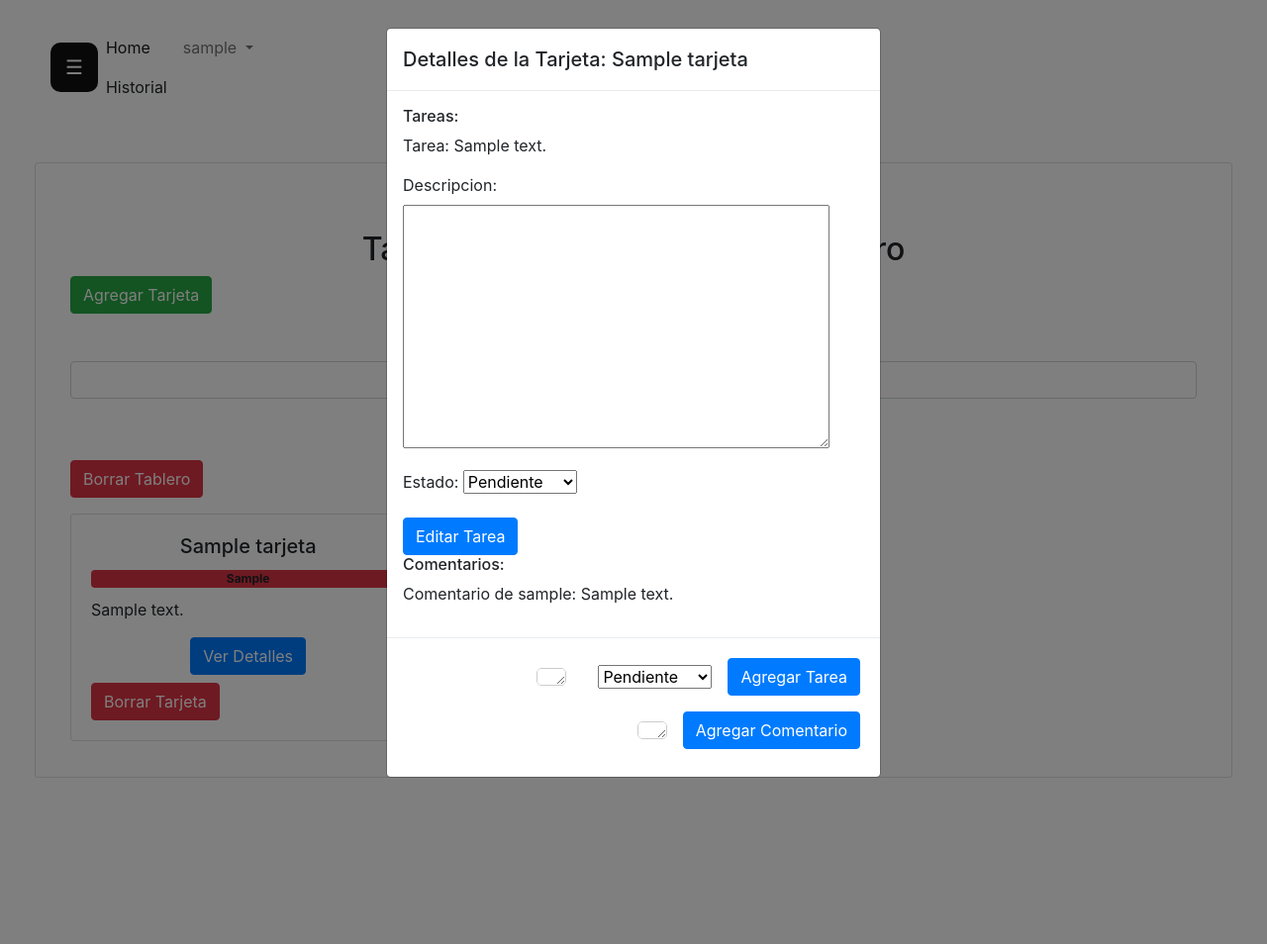
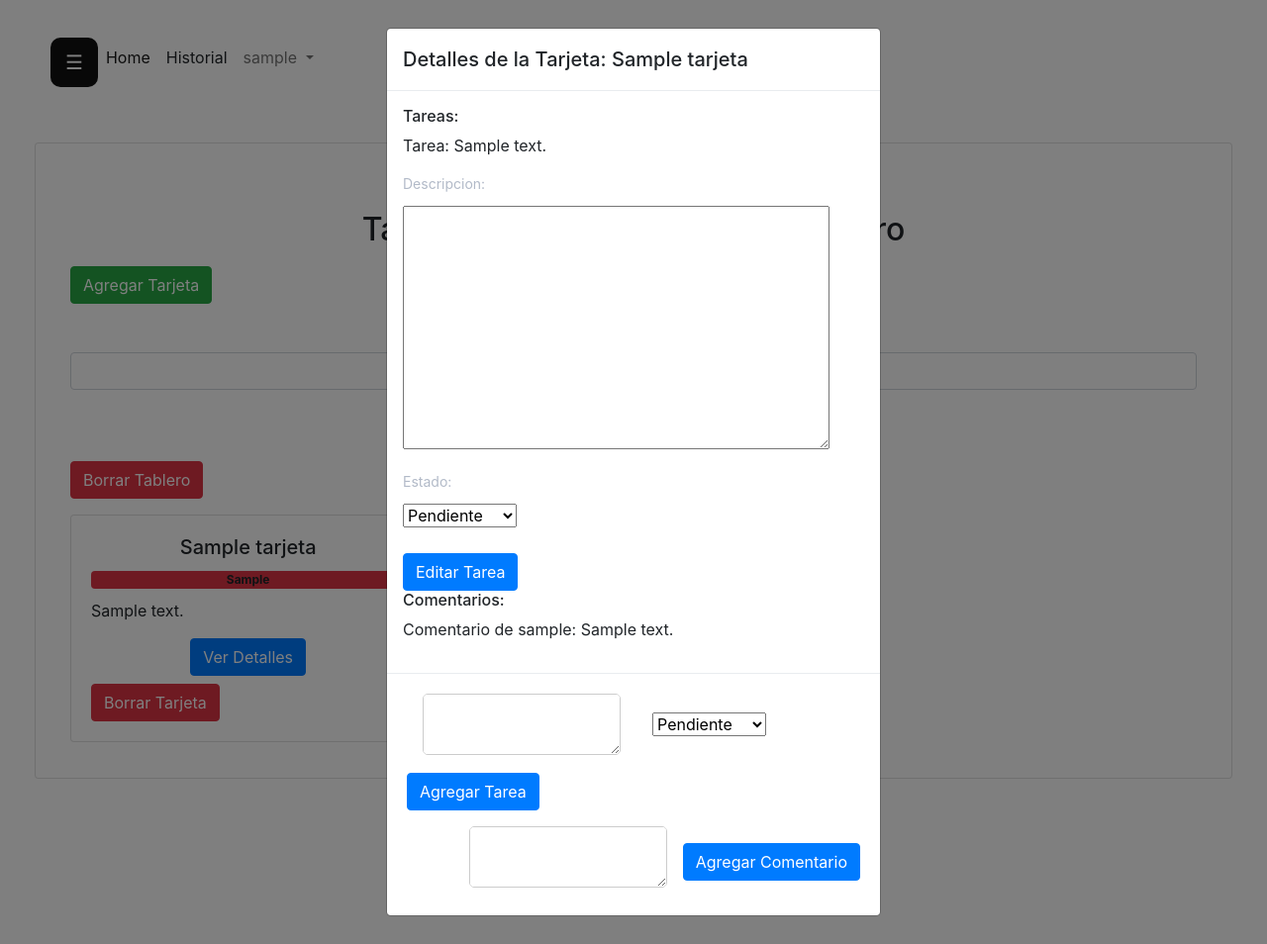
Before and after one commit to JuanDR403/PythonProject, a Django app: page /tarjetaview/1/ in a window 1280 px wide, after a click on "Ver Detalles". Shown: the whole page at 99% size. Run offline with Django 4.2, Linux system fonts and the light colour scheme; a user stored in the database is signed in; tables that the repository leaves empty hold one stand-in row (values such as "Sample post"); some libraries are stand-ins or nearby versions.

Commit message:
Proyecto completo

```diff
--- a/Tablocks/tablero/libreria/static/css/sidebar.css
+++ b/Tablocks/tablero/libreria/static/css/sidebar.css
@@ -66,9 +66,89 @@
   /* Estilos personalizados para el campo de texto de comentario */
 .form-inline .form-group textarea {
   /* Agrega estilos según tus preferencias */
-  width: 30px;
-  height: 10px;
-  padding: 8px;
+  width: 200px;
+  height: 30px;
+  padding: 30px;
   border: 1px solid #ccc;
   border-radius: 5px;
+
 }
+
+
+.cardd {
+  width: 350px;
+  height: 350px;
+  padding: 10px;
+  background: #F4F6FB;
+  border: 1px solid white;
+  box-shadow: 10px 10px 64px 0px rgba(180, 180, 207, 0.75);
+  -webkit-box-shadow: 10px 10px 64px 0px rgba(186, 186, 202, 0.75);
+  -moz-box-shadow: 10px 10px 64px 0px rgba(208, 208, 231, 0.75);
+  border-radius: 10px;
+}
+
+.form {
+  padding: 25px;
+}
+
+
+.card_header {
+  width: 100px;
+  display: flex;
+  align-items: center;
+}
+
+.card svg {
+  color: #7878bd;
+  margin-bottom: 20px;
+  margin-right: 5px;
+}
+
+.form_heading {
+  padding-bottom: 20px;
+  font-size: 21px;
+  color: #7878bd;
+}
+
+.field {
+  padding-bottom: 10px;
+}
+
+.input {
+  border-radius: 5px;
+  background-color: #e9e9f7;
+  padding: 5px;
+  width: 100%;
+  color: #7a7ab3;
+  border: 1px solid #dadaf7
+}
+
+.input:focus-visible {
+  outline: 1px solid #aeaed6;
+}
+
+.input::placeholder {
+  color: #bcbcdf;
+}
+
+label {
+  color: #B2BAC8;
+  font-size: 14px;
+  display: block;
+  padding-bottom: 4px;
+}
+
+button {
+  background-color: #7878bd;
+  margin-top: 10px;
+  font-size: 14px;
+  padding: 7px 12px;
+  height: auto;
+  font-weight: 500;
+  color: white;
+  border: none;
+}
+
+button:hover {
+  background-color: #5f5f9c;
+}
--- a/Tablocks/tablero/libreria/templates/base.html
+++ b/Tablocks/tablero/libreria/templates/base.html
@@ -74,8 +74,10 @@
                         <li class="nav-item">
                             {% if user.is_authenticated %}
                             <a class="nav-link active" aria-current="page" href="{% url 'home' %}">Home</a>
+                        <li>
                             <a class="nav-link" data-bs-toggle="modal" data-bs-target="#historialModal">Historial</a>
                             {% endif %}
+
                         <!-- Dropdown with conditional content -->
                         <li class="nav-item dropdown">
                             <a class="nav-link dropdown-toggle" href="#" role="button" data-bs-toggle="dropdown"
@@ -108,7 +110,7 @@
         <div class="container-fluid mt-5">
             <div class="row justify-content-center">
                 <div class="col-md-12">
-                    <div class="card">
+                    <div class="card" style="align-content: center;">
                         <div class="card-body">
                             {% block content %}{% endblock %}
                         </div>
--- a/Tablocks/tablero/libreria/templates/tarjetaview.html
+++ b/Tablocks/tablero/libreria/templates/tarjetaview.html
@@ -10,9 +10,11 @@
     <h2 class="text-center">Tarjetas del Tablero: {{ tablero.nombre }}</h2>
 
     <!-- Botón para agregar tarjeta -->
-    <button type="button" class="btn btn-success mx-auto" data-toggle="modal" data-target="#agregarTarjetaModal">
-        Agregar Tarjeta
-    </button>
+    {% if request.user in tablero.usuarios_permitidos.all %}
+        <button type="button" class="btn btn-success mx-auto" data-toggle="modal" data-target="#agregarTarjetaModal">
+            Agregar Tarjeta
+        </button>
+    {% endif %}
 
     <!-- Agregar usuarios permitidos al tablero -->
     {% if request.user == tablero.propietario %}
@@ -44,10 +46,12 @@
                         <button type="button" class="btn btn-primary d-block mx-auto" data-bs-toggle="modal" data-bs-target="#tarjetaModal{{ tarjeta.id }}">
                             Ver Detalles
                         </button>
+                        {% if request.user in tablero.usuarios_permitidos.all %}
                         <form method="post" action="{% url 'borrar_tarjeta' tarjeta.id %}">
                             {% csrf_token %}
                             <button type="submit" name="borrar_tarjeta" class="btn btn-danger mt-2">Borrar Tarjeta</button>
                         </form>
+                        {% endif %}
                     </div>
                 </div>
             </div>
@@ -67,12 +71,14 @@
                                     {% if tarea.id_tarjeta_id == tarjeta.id %}
                                         <p>Tarea: {{ tarea.descripcion }}</p>
                                         <!-- Formulario para editar el estado de la tarea -->
+                                        {% if request.user in tablero.usuarios_permitidos.all %}
                                         <form method="post" action="{% url 'tarjetaview' tablero.id %}">
                                             {% csrf_token %}
                                             {{ tarea_form.as_p }}
                                             <input type="hidden" name="tarea_id" value="{{ tarea.id }}">
                                             <button type="submit" name="editar_tarea" class="btn btn-primary">Editar Tarea</button>
                                         </form>
+                                        {% endif %}
                                     {% endif %}
                                 {% endfor %}
 
@@ -85,6 +91,7 @@
                                 {% endfor %}
 
                             </div>
+                            {% if request.user in tablero.usuarios_permitidos.all %}
                             <div class="modal-footer">
                                 <!-- Formulario para agregar tarea -->
                                 <form method="post" action="{% url 'tarjetaview' tablero.id %}" class="form-inline">
@@ -109,6 +116,8 @@
                                     <button type="submit" name="agregar_comentario" class="btn btn-primary mb-2">Agregar Comentario</button>
                                 </form>
                             </div>
+                            {% endif %}
+
                         </div>
                     </div>
                 </div>
@@ -116,6 +125,7 @@
         </div>
 
         <!-- Modal para agregar tarjeta -->
+        {% if request.user in tablero.usuarios_permitidos.all %}
         <div class="modal fade" id="agregarTarjetaModal" tabindex="-1" role="dialog" aria-labelledby="agregarTarjetaModalLabel" aria-hidden="true">
             <div class="modal-dialog" role="document">
                 <div class="modal-content">
@@ -144,6 +154,7 @@
                 </div>
             </div>
         </div>
+        {% endif %}
     </div>
 
 {% endblock %}
--- a/Tablocks/tablero/libreria/views.py
+++ b/Tablocks/tablero/libreria/views.py
@@ -85,14 +85,17 @@ def creartablero(request):
 
     return render(request, 'creartablero.html', {'tablero_form': tablero_form})
 
+from django.shortcuts import render, redirect, get_object_or_404
+from .models import Tablero, Tarjeta, Tarea, Comentario
+from .forms import TareaForm, ComentarioForm, TarjetaForm
+from django.contrib.auth.decorators import login_required
+from django.contrib.auth.models import User
+
 @login_required
 def tarjetaview(request, tablero_id):
     tablero = get_object_or_404(Tablero, id=tablero_id)
 
-    # Verificar si el usuario actual es el propietario del tablero o está en la lista de usuarios permitidos
-    if request.user != tablero.propietario and request.user not in tablero.usuarios_permitidos.all():
-        return redirect('home')  # O redirige a la página que desees si el usuario no tiene permiso
-
+    # Inicializar tarjetas fuera del bloque if
     tarjetas = Tarjeta.objects.filter(id_tablero=tablero_id)
     tareas = Tarea.objects.filter(id_tarjeta__in=tarjetas)
     comentarios = Comentario.objects.filter(tarjeta__in=tarjetas)
@@ -100,6 +103,11 @@ def tarjetaview(request, tablero_id):
     tarea_form = TareaForm()
     comentario_form = ComentarioForm()
     tarjeta_form = TarjetaForm(request.POST or None)
+
+    # Verificar si el usuario actual está en la lista de usuarios permitidos
+    if request.user not in tablero.usuarios_permitidos.all():
+        # Si el usuario no tiene permiso, aún permitir ver las tarjetas
+        return render(request, 'tarjetaview.html', {'tablero': tablero, 'tarjetas': tarjetas, 'tareas': tareas, 'comentarios': comentarios, 'tarea_form': tarea_form, 'comentario_form': comentario_form, 'tarjeta_form': tarjeta_form})
 
     if request.method == 'POST':
         if 'agregar_tarea' in request.POST:
@@ -116,6 +124,10 @@ def tarjetaview(request, tablero_id):
                 comentario.usuario = request.user  # Asigna el usuario actual
                 comentario.save()
         elif 'agregar_tarjeta' in request.POST:
+            # Verificar si el usuario actual es el propietario del tablero
+            if request.user != tablero.propietario:
+                return redirect('home')  # O redirige a la página que desees si el usuario no tiene permiso
+
             tarjeta_form = TarjetaForm(request.POST)
             if tarjeta_form.is_valid():
                 tarjeta = tarjeta_form.save(commit=False)
@@ -144,6 +156,7 @@ def tarjetaview(request, tablero_id):
 
     return render(request, 'tarjetaview.html', {'tablero': tablero, 'tarjetas': tarjetas, 'tareas': tareas, 'comentarios': comentarios, 'tarea_form': tarea_form, 'comentario_form': comentario_form, 'tarjeta_form': tarjeta_form})
 
+
 def profile(request):
     return render(request, 'profile.html')
 
```
